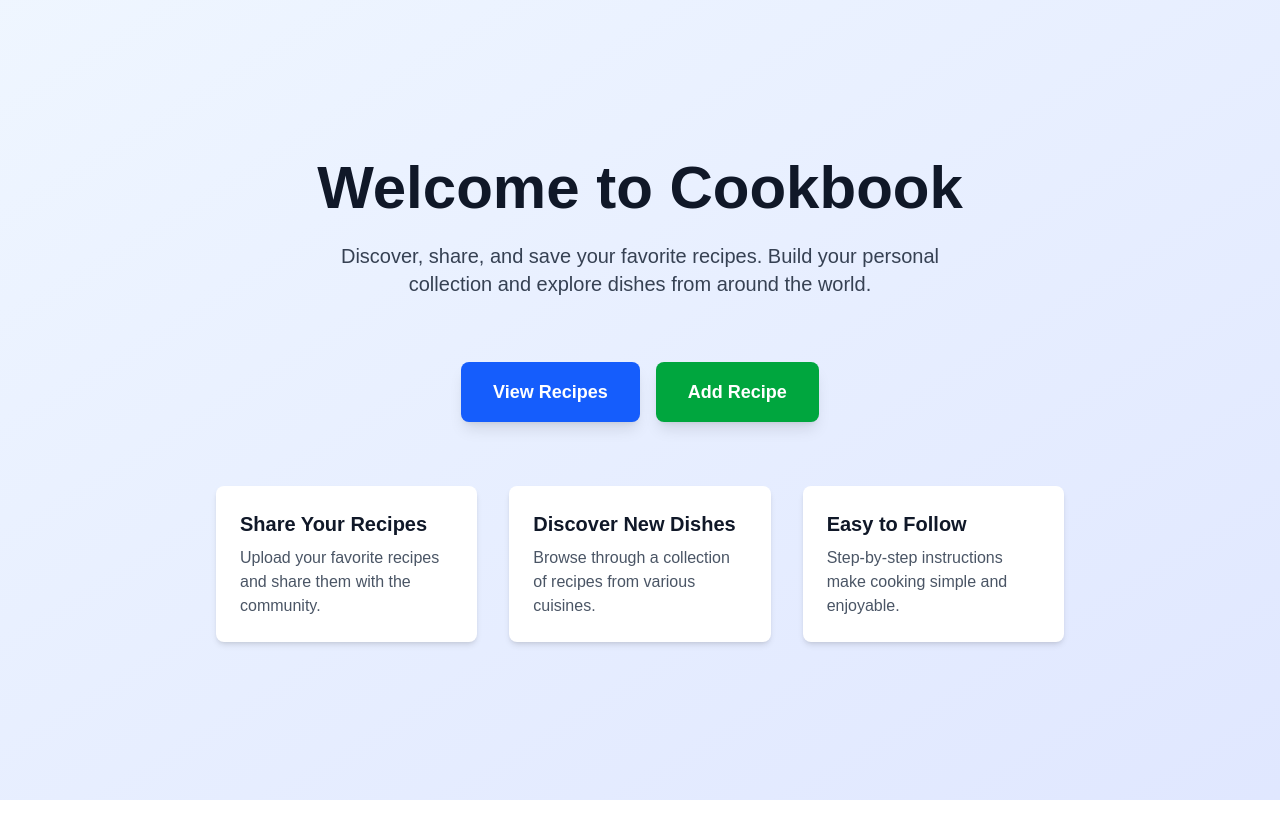
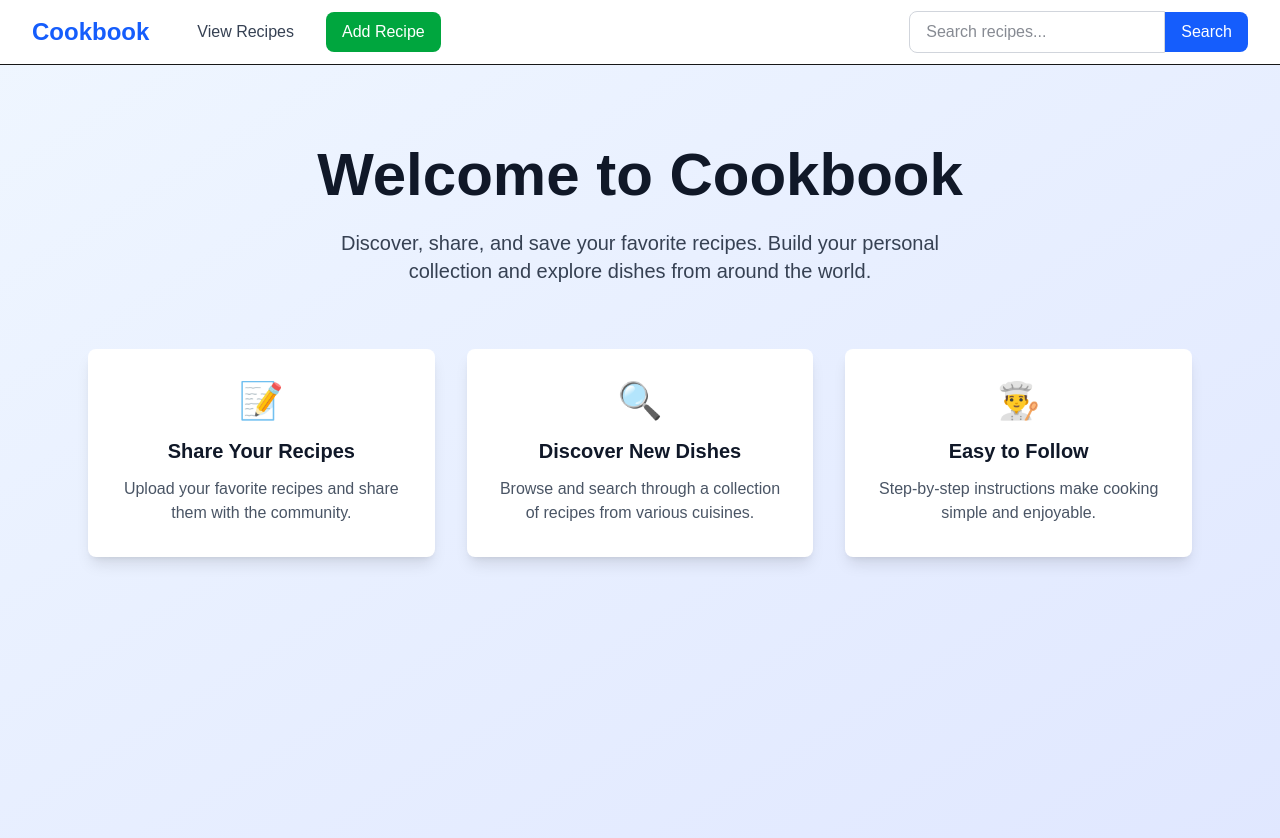
Before and after one commit to asaifuddin18/CookBookWebsite, a Next.js app in the folder cookbook/: page / in a window 1280 px wide. Shown: the top 838 px of the page. Before the commit the page ends 800 px from the top, so only its background shows below. Built offline with nearby package versions, Linux system fonts and the light colour scheme.

Commit message:
Adds search functionality

```diff
--- /dev/null
+++ b/cookbook/app/api/search/route.ts
@@ -0,0 +1,59 @@
+import { NextRequest, NextResponse } from 'next/server';
+import { getAllRecipes } from '@/lib/dynamodb';
+import { Recipe } from '@/lib/types';
+
+export async function GET(request: NextRequest) {
+  try {
+    const searchParams = request.nextUrl.searchParams;
+    const query = searchParams.get('q');
+
+    if (!query || query.trim() === '') {
+      return NextResponse.json([], { status: 200 });
+    }
+
+    const allRecipes = await getAllRecipes();
+    const searchTerm = query.toLowerCase().trim();
+
+    const filteredRecipes = allRecipes.filter((recipe: Recipe) => {
+      // Search in title
+      if (recipe.title.toLowerCase().includes(searchTerm)) {
+        return true;
+      }
+
+      // Search in description
+      if (recipe.description && recipe.description.toLowerCase().includes(searchTerm)) {
+        return true;
+      }
+
+      // Search in author
+      if (recipe.author.toLowerCase().includes(searchTerm)) {
+        return true;
+      }
+
+      // Search in category
+      if (recipe.category && recipe.category.toLowerCase().includes(searchTerm)) {
+        return true;
+      }
+
+      // Search in ingredients
+      if (recipe.ingredients.some(ing => ing.name.toLowerCase().includes(searchTerm))) {
+        return true;
+      }
+
+      // Search in tags
+      if (recipe.tags && recipe.tags.some(tag => tag.toLowerCase().includes(searchTerm))) {
+        return true;
+      }
+
+      return false;
+    });
+
+    return NextResponse.json(filteredRecipes, { status: 200 });
+  } catch (error) {
+    console.error('Error searching recipes:', error);
+    return NextResponse.json(
+      { error: 'Failed to search recipes' },
+      { status: 500 }
+    );
+  }
+}
--- /dev/null
+++ b/cookbook/app/components/Navbar.tsx
@@ -0,0 +1,77 @@
+'use client';
+
+import { useState } from 'react';
+import Link from 'next/link';
+import { useRouter } from 'next/navigation';
+
+export default function Navbar() {
+  const [searchQuery, setSearchQuery] = useState('');
+  const router = useRouter();
+
+  const handleSearch = (e: React.FormEvent) => {
+    e.preventDefault();
+    if (searchQuery.trim()) {
+      router.push(`/search?q=${encodeURIComponent(searchQuery.trim())}`);
+    }
+  };
+
+  return (
+    <nav className="bg-white dark:bg-gray-900 shadow-md border-b dark:border-gray-800">
+      <div className="max-w-7xl mx-auto px-4 sm:px-6 lg:px-8">
+        <div className="flex justify-between items-center h-16">
+          <div className="flex items-center gap-8">
+            <Link href="/" className="text-2xl font-bold text-blue-600 dark:text-blue-400">
+              Cookbook
+            </Link>
+            <div className="hidden md:flex gap-4">
+              <Link
+                href="/recipes"
+                className="px-4 py-2 text-gray-700 dark:text-gray-300 hover:text-blue-600 dark:hover:text-blue-400 font-medium transition-colors"
+              >
+                View Recipes
+              </Link>
+              <Link
+                href="/recipes/new"
+                className="px-4 py-2 bg-green-600 text-white rounded-lg hover:bg-green-700 transition-colors font-medium"
+              >
+                Add Recipe
+              </Link>
+            </div>
+          </div>
+
+          <form onSubmit={handleSearch} className="flex items-center">
+            <input
+              type="text"
+              value={searchQuery}
+              onChange={(e) => setSearchQuery(e.target.value)}
+              placeholder="Search recipes..."
+              className="px-4 py-2 border border-gray-300 dark:border-gray-700 rounded-l-lg focus:outline-none focus:ring-2 focus:ring-blue-500 bg-white dark:bg-gray-800 text-gray-900 dark:text-white w-48 sm:w-64"
+            />
+            <button
+              type="submit"
+              className="px-4 py-2 bg-blue-600 text-white rounded-r-lg hover:bg-blue-700 transition-colors font-medium"
+            >
+              Search
+            </button>
+          </form>
+        </div>
+
+        {/* Mobile menu */}
+        <div className="md:hidden flex gap-2 pb-3">
+          <Link
+            href="/recipes"
+            className="flex-1 px-4 py-2 text-center text-gray-700 dark:text-gray-300 hover:text-blue-600 dark:hover:text-blue-400 font-medium transition-colors border border-gray-300 dark:border-gray-700 rounded-lg"
+          >
+            View Recipes
+          </Link>
+          <Link
+            href="/recipes/new"
+            className="flex-1 px-4 py-2 text-center bg-green-600 text-white rounded-lg hover:bg-green-700 transition-colors font-medium"
+          >
+            Add Recipe
+          </Link>
+        </div>
+      </div>
+    </nav>
+  );
+}
--- a/cookbook/app/layout.tsx
+++ b/cookbook/app/layout.tsx
@@ -1,6 +1,7 @@
 import type { Metadata } from "next";
 import { Geist, Geist_Mono } from "next/font/google";
 import "./globals.css";
+import Navbar from "./components/Navbar";
 
 const geistSans = Geist({
   variable: "--font-geist-sans",
@@ -27,6 +28,7 @@ export default function RootLayout({
       <body
         className={`${geistSans.variable} ${geistMono.variable} antialiased`}
       >
+        <Navbar />
         {children}
       </body>
     </html>
--- a/cookbook/app/page.tsx
+++ b/cookbook/app/page.tsx
@@ -1,51 +1,37 @@
-import Link from 'next/link';
-
 export default function Home() {
   return (
-    <div className="flex min-h-screen items-center justify-center bg-gradient-to-br from-blue-50 to-indigo-100 dark:from-gray-900 dark:to-gray-800">
-      <main className="flex flex-col items-center justify-center px-6 py-12 text-center max-w-4xl">
+    <div className="min-h-screen bg-gradient-to-br from-blue-50 to-indigo-100 dark:from-gray-900 dark:to-gray-800">
+      <main className="flex flex-col items-center justify-center px-6 py-20 text-center max-w-6xl mx-auto">
         <h1 className="text-6xl font-bold text-gray-900 dark:text-white mb-6">
           Welcome to Cookbook
         </h1>
-        <p className="text-xl text-gray-700 dark:text-gray-300 mb-8 max-w-2xl">
+        <p className="text-xl text-gray-700 dark:text-gray-300 mb-16 max-w-2xl">
           Discover, share, and save your favorite recipes. Build your personal collection
           and explore dishes from around the world.
         </p>
 
-        <div className="flex flex-col sm:flex-row gap-4 mt-8">
-          <Link
-            href="/recipes"
-            className="px-8 py-4 bg-blue-600 text-white text-lg font-semibold rounded-lg hover:bg-blue-700 transition-colors shadow-lg hover:shadow-xl"
-          >
-            View Recipes
-          </Link>
-          <Link
-            href="/recipes/new"
-            className="px-8 py-4 bg-green-600 text-white text-lg font-semibold rounded-lg hover:bg-green-700 transition-colors shadow-lg hover:shadow-xl"
-          >
-            Add Recipe
-          </Link>
-        </div>
-
-        <div className="mt-16 grid grid-cols-1 md:grid-cols-3 gap-8 text-left">
-          <div className="bg-white dark:bg-gray-800 p-6 rounded-lg shadow-md">
-            <h3 className="text-xl font-semibold text-gray-900 dark:text-white mb-2">
+        <div className="grid grid-cols-1 md:grid-cols-3 gap-8 w-full">
+          <div className="bg-white dark:bg-gray-800 p-8 rounded-lg shadow-lg">
+            <div className="text-4xl mb-4">📝</div>
+            <h3 className="text-xl font-semibold text-gray-900 dark:text-white mb-3">
               Share Your Recipes
             </h3>
             <p className="text-gray-600 dark:text-gray-400">
               Upload your favorite recipes and share them with the community.
             </p>
           </div>
-          <div className="bg-white dark:bg-gray-800 p-6 rounded-lg shadow-md">
-            <h3 className="text-xl font-semibold text-gray-900 dark:text-white mb-2">
+          <div className="bg-white dark:bg-gray-800 p-8 rounded-lg shadow-lg">
+            <div className="text-4xl mb-4">🔍</div>
+            <h3 className="text-xl font-semibold text-gray-900 dark:text-white mb-3">
               Discover New Dishes
             </h3>
             <p className="text-gray-600 dark:text-gray-400">
-              Browse through a collection of recipes from various cuisines.
+              Browse and search through a collection of recipes from various cuisines.
             </p>
           </div>
-          <div className="bg-white dark:bg-gray-800 p-6 rounded-lg shadow-md">
-            <h3 className="text-xl font-semibold text-gray-900 dark:text-white mb-2">
+          <div className="bg-white dark:bg-gray-800 p-8 rounded-lg shadow-lg">
+            <div className="text-4xl mb-4">👨‍🍳</div>
+            <h3 className="text-xl font-semibold text-gray-900 dark:text-white mb-3">
               Easy to Follow
             </h3>
             <p className="text-gray-600 dark:text-gray-400">
--- /dev/null
+++ b/cookbook/app/search/page.tsx
@@ -0,0 +1,84 @@
+import Link from 'next/link';
+import RecipeList from '../components/RecipeList';
+import { Recipe } from '@/lib/types';
+
+async function searchRecipes(query: string): Promise<Recipe[]> {
+  try {
+    const baseUrl = process.env.NEXT_PUBLIC_BASE_URL || 'http://localhost:3000';
+    const response = await fetch(`${baseUrl}/api/search?q=${encodeURIComponent(query)}`, {
+      cache: 'no-store',
+    });
+
+    if (!response.ok) {
+      throw new Error('Failed to fetch search results');
+    }
+
+    return await response.json();
+  } catch (error) {
+    console.error('Error fetching search results:', error);
+    return [];
+  }
+}
+
+export default async function SearchPage({
+  searchParams,
+}: {
+  searchParams: Promise<{ q?: string }>;
+}) {
+  const params = await searchParams;
+  const query = params.q || '';
+  const recipes = query ? await searchRecipes(query) : [];
+
+  return (
+    <div className="min-h-screen bg-gray-50 dark:bg-gray-900 py-12 px-4 sm:px-6 lg:px-8">
+      <div className="max-w-7xl mx-auto">
+        <div className="mb-8">
+          <h1 className="text-4xl font-bold text-gray-900 dark:text-white mb-2">
+            Search Results
+          </h1>
+          {query && (
+            <p className="text-gray-600 dark:text-gray-400">
+              Showing results for: <span className="font-semibold">&quot;{query}&quot;</span>
+            </p>
+          )}
+          {!query && (
+            <p className="text-gray-600 dark:text-gray-400">
+              Enter a search term to find recipes
+            </p>
+          )}
+        </div>
+
+        {query && recipes.length > 0 && (
+          <p className="mb-6 text-gray-700 dark:text-gray-300">
+            Found {recipes.length} {recipes.length === 1 ? 'recipe' : 'recipes'}
+          </p>
+        )}
+
+        {query && recipes.length === 0 && (
+          <div className="text-center py-12">
+            <p className="text-gray-600 dark:text-gray-400 text-lg mb-4">
+              No recipes found for &quot;{query}&quot;
+            </p>
+            <Link
+              href="/recipes"
+              className="text-blue-600 dark:text-blue-400 hover:underline"
+            >
+              Browse all recipes
+            </Link>
+          </div>
+        )}
+
+        {query && recipes.length > 0 && <RecipeList recipes={recipes} />}
+
+        <div className="mt-8 text-center">
+          <Link
+            href="/recipes"
+            className="text-blue-600 dark:text-blue-400 hover:underline"
+          >
+            View All Recipes
+          </Link>
+        </div>
+      </div>
+    </div>
+  );
+}
```
